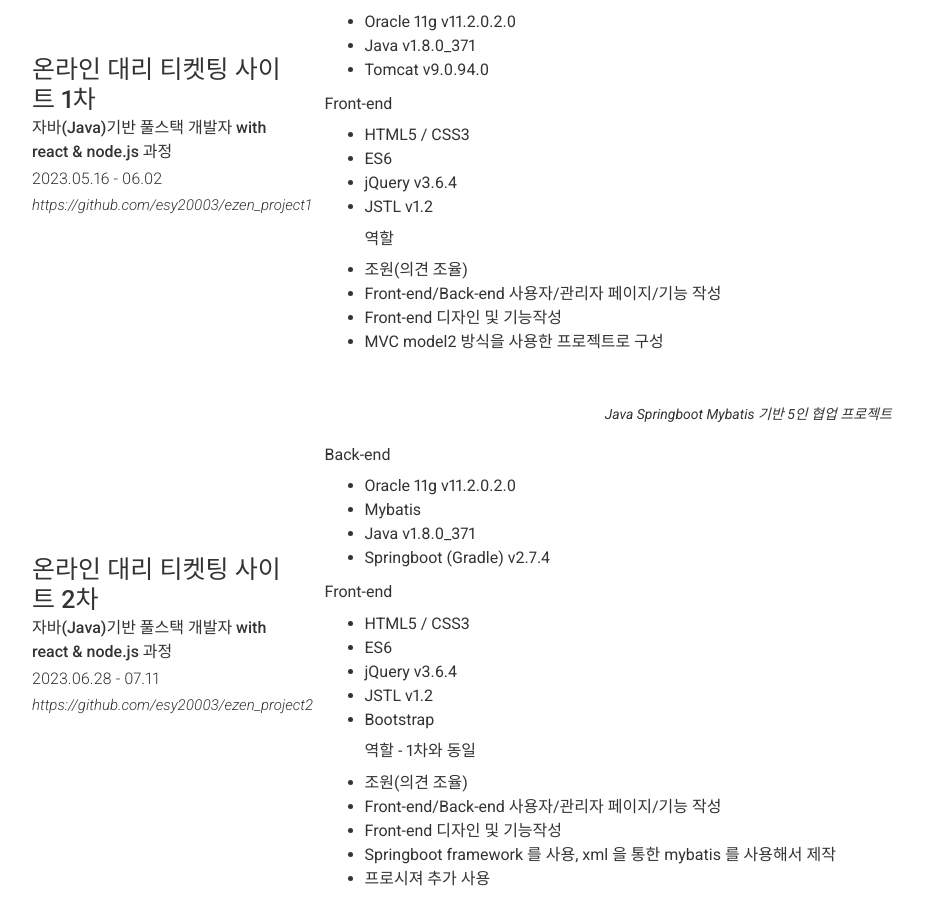
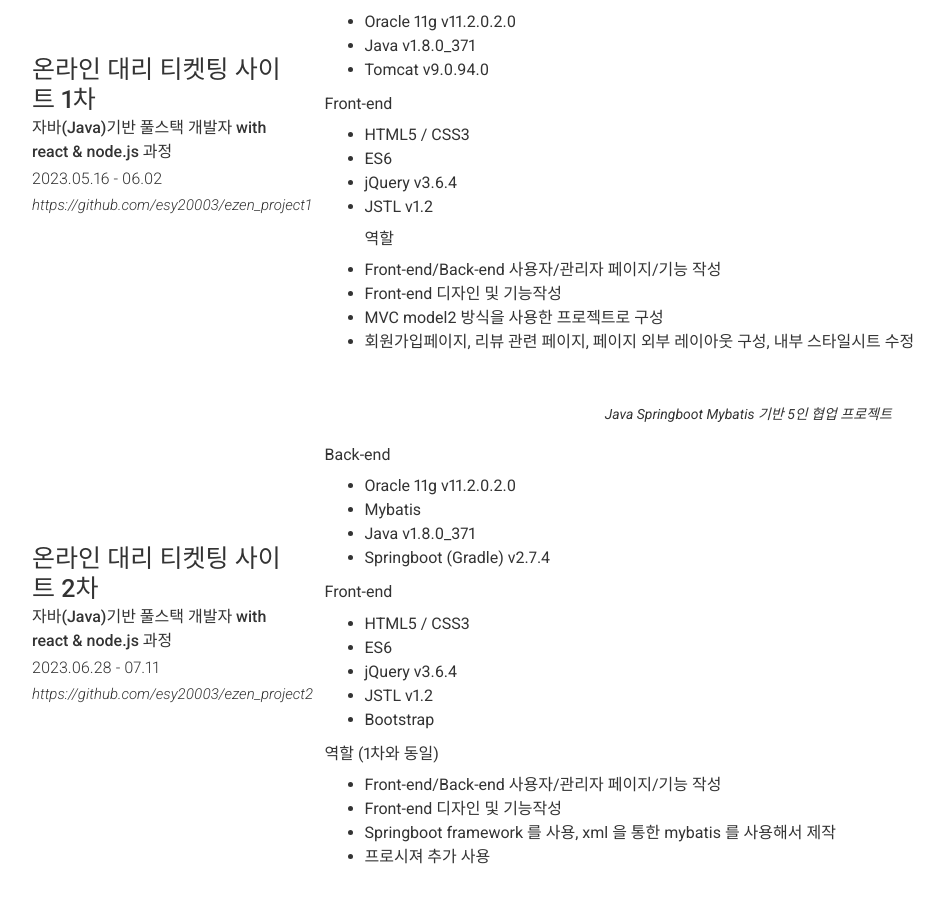
Before and after one commit to esy20003/esy20003.github.io, a Jekyll site: the page built from index.md, in a window 1280 px wide and 900 px high, scrolled down 1365 px. Shown: the whole window, without its empty margins (38-982 px from the left). Built offline with Jekyll 4.4.1, drawn with Linux system fonts in a browser that asks for light colours; nearby versions of some CDN libraries.

Commit message:
20230816
info update

```diff
--- a/_config.yml
+++ b/_config.yml
@@ -143,10 +143,11 @@
 
 
             역할
-          - 조원(의견 조율)
+
           - Front-end/Back-end 사용자/관리자 페이지/기능 작성
           - Front-end 디자인 및 기능작성
           - MVC model2 방식을 사용한 프로젝트로 구성
+          - 회원가입페이지, 리뷰 관련 페이지, 페이지 외부 레이아웃 구성, 내부 스타일시트 수정
 
       - title: 온라인 대리 티켓팅 사이트 2차
         link: https://github.com/esy20003/ezen_project2
@@ -171,8 +172,8 @@
           - Bootstrap
 
 
-            역할 - 1차와 동일
-          - 조원(의견 조율)
+          역할 (1차와 동일)
+
           - Front-end/Back-end 사용자/관리자 페이지/기능 작성
           - Front-end 디자인 및 기능작성
           - Springboot framework 를 사용, xml 을 통한 mybatis 를 사용해서 제작
```
